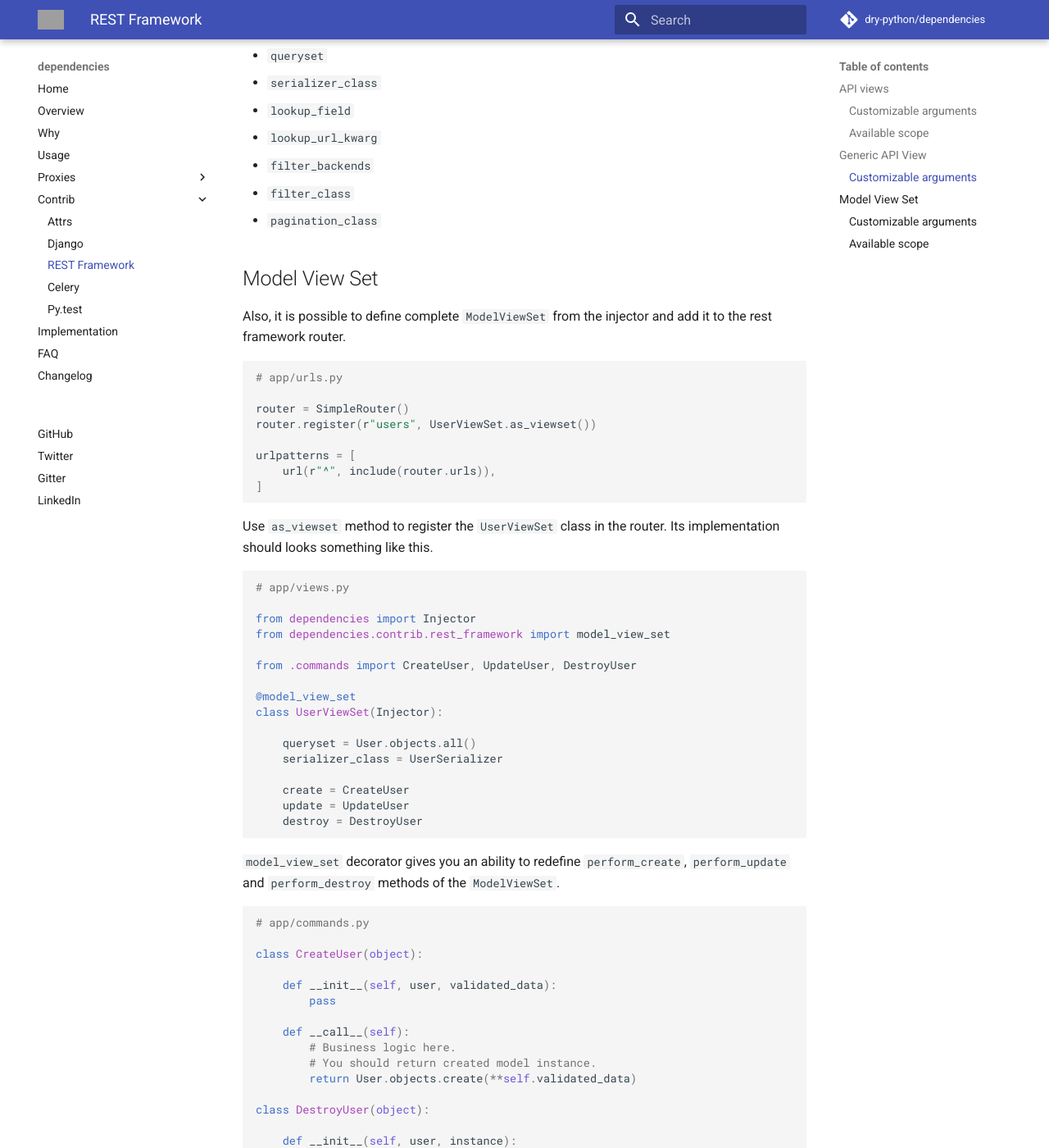
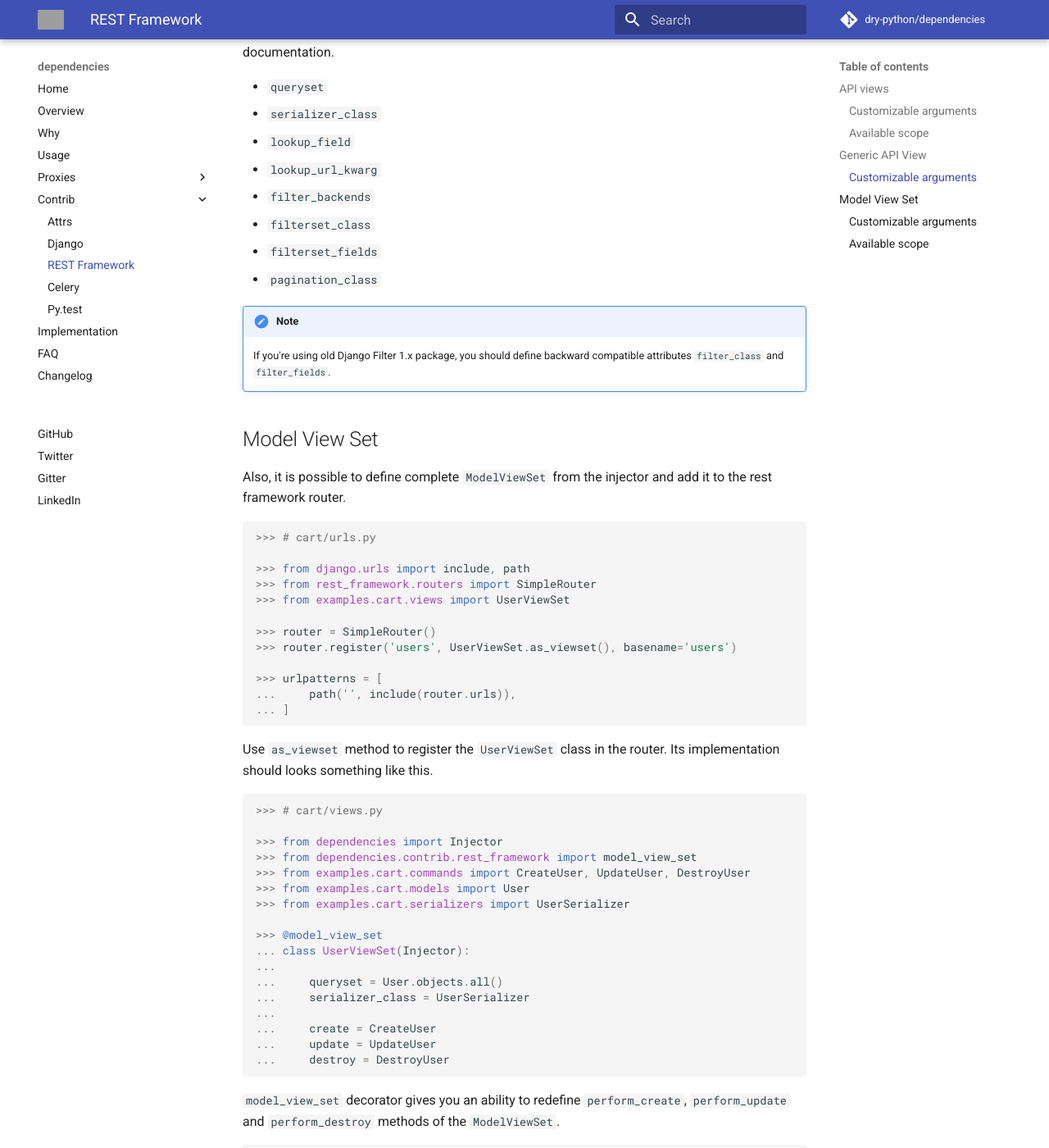
Before and after one commit to proofit404/dependencies, an MkDocs documentation site: the page built from docs/contrib/rest_framework.md, in a window 1280 px wide and 1400 px high, scrolled down 2969 px. Shown: the whole window at 82% size. Built offline with MkDocs 1.6.1 and Material for MkDocs 9.7.7, drawn with Linux system fonts in a browser that asks for light colours; comment, search, counter and statistics services are not loaded; some of the changed text lies outside the part shown; grey boxes are pictures that could not be loaded.

Commit message:
Rewrite code examples in the "REST Framework" chapter into doctest.

````diff
--- a/docs/contrib/rest_framework.md
+++ b/docs/contrib/rest_framework.md
@@ -8,55 +8,60 @@ subclasses to the django url config and to DRF routers.
 
 As with Django itself, we will start from the url config.
 
-```python
-# app/urls.py
+```pycon
 
-from django.urls import path
+>>> # cart/urls.py
 
-from .views import CartAPIView
+>>> from django.urls import path
+>>> from examples.cart.views import CartAPIView
 
-urlpatterns = [
-    path('api/carts/<int:pk>/', CartAPIView.as_view())
-]
+>>> urlpatterns = [
+...     path('api/carts/<int:pk>/', CartAPIView.as_view())
+... ]
+
 ```
 
 View definition will be similar to the Django one. The difference is in
 the actual view base class. It will be `APIView` subclass. You are able
 to setup it's attributes like authentication, render and parser classes.
 
-```python
-# app/views.py
+```pycon
 
-from dependencies import Injector, this
-from dependencies.contrib.rest_framework import api_view
-from rest_framework.parsers import JSONParser
-from rest_framework.renderers import DocumentationRenderer
+>>> # cart/views.py
 
-from .commands import ShowCartDetails, AddCartItem
+>>> from dependencies import Injector, this
+>>> from dependencies.contrib.rest_framework import api_view
+>>> from rest_framework.parsers import JSONParser
+>>> from rest_framework.renderers import DocumentationRenderer
+>>> from examples.cart.commands import ShowCart, AddItem
 
-@api_view
-class CartAPIView(Injector):
+>>> @api_view
+... class CartAPIView(Injector):
+...
+...     get = ShowCart
+...     post = AddItem
+...
+...     renderer_classes = (DocumentationRenderer,)
+...     parser_classes = (JSONParser,)
 
-    get = ShowCartDetails
-    post = AddCartItem
-
-    renderer_classes = (DocumentationRenderer,)
-    parser_classes = (JSONParser,)
 ```
 
 HTTP verb handlers can be specified in the `get`, `post`, `put`,
 `patch`, `delete`, `head`, `options`, `trace` attributes. Them should be
 callables which takes no arguments.
 
-```python
-# app/commands.py
+```pycon
 
-class ShowCartDetails(object):
-    def __init__(self, pk):
-        pass
+>>> # cart/commands.py
 
-    def __call__(self):
-        pass
+>>> class ShowCart:
+...
+...     def __init__(self, pk):
+...         pass
+...
+...     def __call__(self):
+...         pass
+
 ```
 
 ### Customizable arguments
@@ -89,44 +94,51 @@ You are free to use `GenericAPIView` as a base class to your views. This
 is useful if you want to have access to the to the view methods. For
 example, delegate queryset and serializer processing to the view.
 
-```python
-# app/views.py
+```pycon
 
-from dependencies import Injector
-from dependencies.contrib.rest_framework import generic_api_view
+>>> # cart/views.py
 
-from .commands import ListCartItems
+>>> from dependencies import Injector
+>>> from dependencies.contrib.rest_framework import generic_api_view
+>>> from django_filters.rest_framework import DjangoFilterBackend
+>>> from examples.cart.commands import ListCartItems
+>>> from examples.cart.filtersets import CartFilterSet
+>>> from examples.cart.models import Item
+>>> from examples.cart.serializers import ItemSerializer
 
-@generic_api_view
-class CartItemListView(Injector):
+>>> @generic_api_view
+... class CartItemListView(Injector):
+...
+...     get = ListCartItems
+...
+...     queryset = Item.objects.all()
+...     serializer_class = ItemSerializer
+...     filter_backends = (DjangoFilterBackend,)
+...     filterset_class = CartFilterSet
 
-    get = ListCartItems
-
-    queryset = Item.objects.all()
-    serializer_class = ItemSerializer
-    filter_backends = (DjangoFilterBackend,)
-    filter_class = CartFilter
 ```
 
 Business logic can use view instance.
 
-```python
-# app/commands.py
+```pycon
 
-class ListCartItems(object):
+>>> # cart/commands.py
 
-    def __init__(self, view, request):
-        pass
+>>> class ListCartItems:
+...
+...     def __init__(self, view, request):
+...         pass
+...
+...     def __call__(self):
+...
+...         items = self.view.get_queryset()
+...         items = self.view.filter_queryset(items)
+...         page = self.view.paginate_queryset(items)
+...         # Business logic work with `page`.
+...         # ...
+...         serializer = self.view.get_serializer(page, many=True)
+...         return self.view.get_paginated_response(serializer.data)
 
-    def __call__(self):
-
-        items = self.view.get_queryset()
-        items = self.view.filter_queryset(items)
-        page = self.view.paginate_queryset(items)
-        # Business logic work with `page`.
-        # ...
-        serializer = self.view.get_serializer(page, many=True)
-        return self.view.get_paginated_response(serializer.data)
 ```
 
 ### Customizable arguments
@@ -144,72 +156,88 @@ Everything works according to the rest framework documentation.
 * `lookup_field`
 * `lookup_url_kwarg`
 * `filter_backends`
-* `filter_class`
+* `filterset_class`
+* `filterset_fields`
 * `pagination_class`
+
+!!! note
+    If you're using old Django Filter 1.x package, you should define
+    backward compatible attributes `filter_class` and `filter_fields`.
 
 ## Model View Set
 
 Also, it is possible to define complete `ModelViewSet` from the injector
 and add it to the rest framework router.
 
-```python
-# app/urls.py
+```pycon
 
-router = SimpleRouter()
-router.register(r"users", UserViewSet.as_viewset())
+>>> # cart/urls.py
 
-urlpatterns = [
-    url(r"^", include(router.urls)),
-]
+>>> from django.urls import include, path
+>>> from rest_framework.routers import SimpleRouter
+>>> from examples.cart.views import UserViewSet
+
+>>> router = SimpleRouter()
+>>> router.register('users', UserViewSet.as_viewset(), basename='users')
+
+>>> urlpatterns = [
+...     path('', include(router.urls)),
+... ]
+
 ```
 
 Use `as_viewset` method to register the `UserViewSet` class in the
 router. Its implementation should looks something like this.
 
-```python
-# app/views.py
+```pycon
 
-from dependencies import Injector
-from dependencies.contrib.rest_framework import model_view_set
+>>> # cart/views.py
 
-from .commands import CreateUser, UpdateUser, DestroyUser
+>>> from dependencies import Injector
+>>> from dependencies.contrib.rest_framework import model_view_set
+>>> from examples.cart.commands import CreateUser, UpdateUser, DestroyUser
+>>> from examples.cart.models import User
+>>> from examples.cart.serializers import UserSerializer
 
-@model_view_set
-class UserViewSet(Injector):
+>>> @model_view_set
+... class UserViewSet(Injector):
+...
+...     queryset = User.objects.all()
+...     serializer_class = UserSerializer
+...
+...     create = CreateUser
+...     update = UpdateUser
+...     destroy = DestroyUser
 
-    queryset = User.objects.all()
-    serializer_class = UserSerializer
-
-    create = CreateUser
-    update = UpdateUser
-    destroy = DestroyUser
 ```
 
 `model_view_set` decorator gives you an ability to redefine
 `perform_create`, `perform_update` and `perform_destroy` methods of the
 `ModelViewSet`.
 
-```python
-# app/commands.py
+```pycon
 
-class CreateUser(object):
+>>> # cart/commands.py
 
-    def __init__(self, user, validated_data):
-        pass
+>>> class CreateUser:
+...
+...     def __init__(self, user, validated_data):
+...         pass
+...
+...     def __call__(self):
+...         # Business logic here.
+...         # You should return created model instance.
+...         return User.objects.create(**self.validated_data)
 
-    def __call__(self):
-        # Business logic here.
-        # You should return created model instance.
-        return User.objects.create(**self.validated_data)
+>>> class DestroyUser:
+...
+...     def __init__(self, user, instance):
+...         pass
+...
+...     def __call__(self):
+...         # Cleanup business logic here.
+...         pass
 
-class DestroyUser(object):
-
-    def __init__(self, user, instance):
-        pass
-
-    def __call__(self):
-        # Cleanup business logic here.
-        pass
 ```
 
 As you can see from the example above create and update actions get
````
Also changed, not shown: 7 other files.
